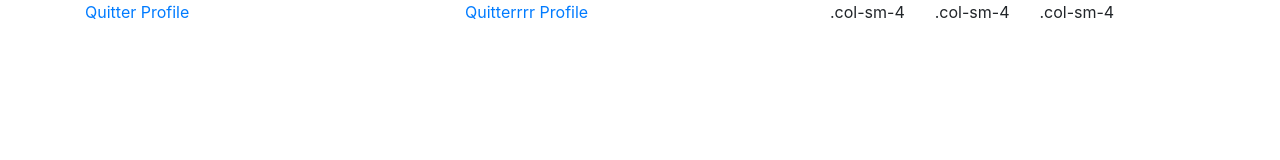
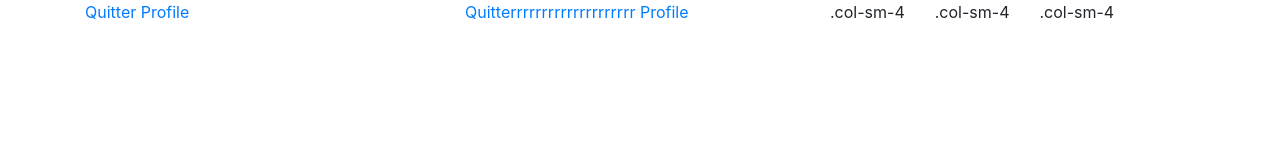
Before and after one commit to FrancoisPichette/eCommerce, a plain HTML site: page build/web/index.html in a window 1280 px wide. Drawn offline with nearby package versions, Linux system fonts and the light colour scheme.

Commit message:
testRRR2

```diff
--- a/build/web/index.html
+++ b/build/web/index.html
@@ -27,7 +27,7 @@
                     <a href="profile">Profile</a>
                 </div>
                 <div class="col-sm-4">
-                    <a href="logout">Quitterrrr</a>
+                    <a href="logout">Quitterrrrrrrrrrrrrrrrrrrr</a>
                     <a href="profile">Profile</a>
                 </div>
                 <div class="row">
```
Also changed, not shown: web/index.html (+1 -1 lines).
